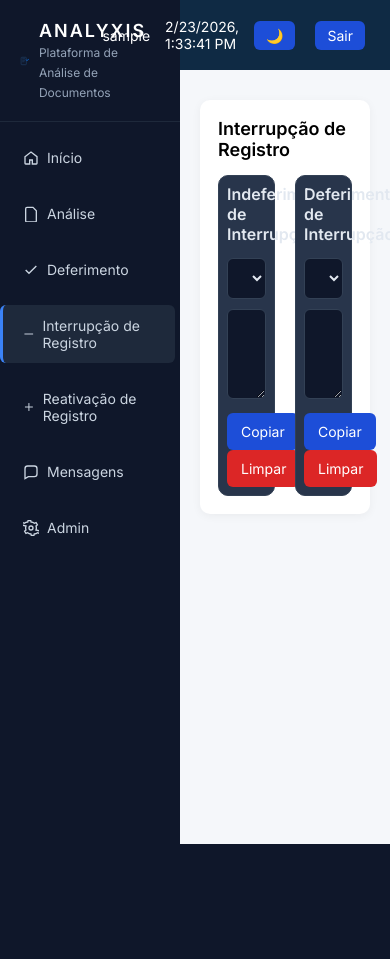
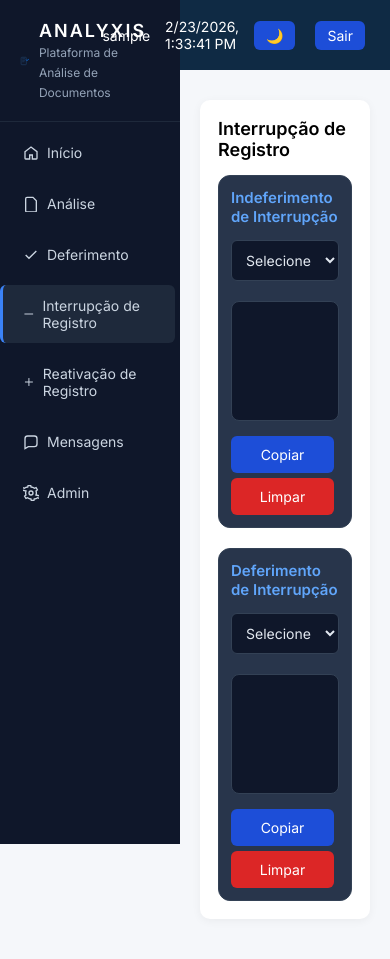
Before and after one commit to Merliink1/katlan-sistema, a Flask app: page /sistema in a window 390 px wide, after a click on "Interrupção de Registro"; the page is wider, and only the part inside the window is pictured. Before the commit the page ends 844 px from the top of that part, so only its background shows below. Run offline with Flask 3, Linux system fonts and the light colour scheme; the visitor is signed in with stand-in values (Sample User, id 1); data that the repository does not hold is empty; some libraries are stand-ins or nearby versions.

Commit message:
atualização do sistema

```diff
--- a/static/css/style.css
+++ b/static/css/style.css
@@ -9,9 +9,12 @@
 body{
     background:#f5f7fa;
     display:flex;
+    min-height:100vh;      /* 🔥 evita corte da tela */
+    overflow-x:hidden;     /* 🔥 evita scroll lateral bugado */
 }
+/* ================= TOPO ================= */
+/* ================= TOPO ================= */
 
-/* ================= TOPO ================= */
 .topo{
     position:fixed;
     top:0;
@@ -74,11 +83,15 @@ body{
     width:220px;
     height:100vh;
     background:#0f172a;
+
     display:flex;
     flex-direction:column;
-    gap:15px;
+    gap:10px;
+
+    overflow-y:auto; /* 🔥 evita cortar menu */
 }
 
+/* BOTÕES DO MENU */
 .menu-lateral button{
     display:flex;
     align-items:center;
@@ -184,13 +208,27 @@ input, select, textarea{
     border-radius:6px;
     border:1px solid #cbd5e1;
     font-size:14px;
+    transition:0.2s;
 }
 
+/* FOCO */
+input:focus,
+select:focus,
+textarea:focus{
+    outline:none;
+    border-color:#3b82f6;
+    box-shadow:0 0 0 2px rgba(59,130,246,0.2);
+}
+
+/* TEXTAREA PADRÃO */
 textarea{
-    min-height:150px;
+    min-height:120px; /* 🔥 menor pra não quebrar layout */
+    resize:vertical;
 }
 
 /* ================= BOTÕES ================= */
+
+/* ⚠️ manter apenas um padrão global */
 button{
     padding:10px 14px;
     border:none;
@@ -370,40 +418,58 @@ body.dark .menu-lateral{
 .btn-reset:hover{
     background:#64748b;
 }
-
-/* ================= CARD ================= */
+/* ================= CARD ANALISE ================= */
 
 .cardAnalise{
-    background:#28354b; /* suavizado */
+    background:#28354b;
     border:1px solid #334155;
-    border-radius:10px;
-    padding:8px;
+    border-radius:12px;
+    padding:12px;
     color:#e2e8f0;
+
+    display:flex;
+    flex-direction:column;
 }
 
-/* ================= TITULO ================= */
+/* ================= TOPO ================= */
 
 .card-topo{
     display:flex;
     justify-content:space-between;
     align-items:center;
-    margin-bottom:10px;
+    margin-bottom:12px;
 }
 
 .card-topo strong{
-    color:#60a5fa; /* azul mais leve */
+    color:#60a5fa;
+    font-size:14px;
 }
 
 /* ================= BOTÕES ================= */
 
-.card-topo .acoes button{
-    padding:5px 10px;
-    font-size:12px;
+.card-topo .acoes{
+    display:flex;
+    gap:8px;
 }
 
+.card-topo .acoes button{
+    padding:4px 10px;
+    font-size:12px;
+    border-radius:6px;
+}
+
+/* COPIAR */
+.btn-copiar{
+    background:#16a34a;
+}
 
 .btn-copiar:hover{
     background:#22c55e;
+}
+
+/* LIMPAR */
+.btn-limpar{
+    background:#dc2626;
 }
 
 .btn-limpar:hover{
@@ -415,15 +481,68 @@ body.dark .menu-lateral{
 .cardAnalise select,
 .cardAnalise textarea,
 .cardAnalise input{
-    background:#0f172a; /* mais leve que o anterior */
+    background:#0f172a;
     color:#e2e8f0;
     border:1px solid #334155;
+}
+
+/* ================= LINHA (DOCUMENTO + SELECT) ================= */
+
+.cardAnalise .item{
+    display:flex;
+    align-items:center;
+    gap:10px;
+    margin-bottom:8px;
+}
+
+/* LABEL */
+.cardAnalise .item label{
+    display:flex;
+    align-items:center;
+    gap:6px;
+
+    font-weight:600;
+    color:#94a3b8;
+    font-size:13px;
+
+    width:140px;
+    min-width:140px;
+}
+
+/* ÍCONE */
+.cardAnalise .item label svg{
+    width:14px;
+    height:14px;
+    stroke:#60a5fa;
+    fill:none;
+    stroke-width:2;
+}
+
+/* SELECT */
+.cardAnalise .item select{
+    flex:1;
+    min-width:0;
+
+    padding:5px 6px;
+    font-size:12px;
+
+    background:#0f172a;
+    border:1px solid #334155;
+    border-radius:6px;
+    color:#e2e8f0;
 }
 
 /* ================= TEXTAREA ================= */
 
 .cardAnalise textarea{
-    min-height:90px;
+    margin-top:10px;
+    min-height:110px;
+    resize:none;
+
+    background:#0f172a;
+    border:1px solid #334155;
+    border-radius:8px;
+    color:#e2e8f0;
 }
 
 /* ================= TAG ================= */
@@ -439,37 +558,12 @@ body.dark .menu-lateral{
     border-left:3px solid #3b82f6;
 }
 
+/* ================= LOGO MENU ================= */
 
-/* LOGO NO MENU */
 .logo-menu{
     display:flex;
     align-items:center;
     gap:10px;
-    padding:20px 15px;
-    border-bottom:1px solid #e1e4eb;
-}
-
-.logo-menu strong{
-    display:block;
-    font-size:16px;
-    color:#e2e8f0;
-}
-
-.logo-menu span{
-    font-size:12px;
-    color:#94a3b8;
-}
-
-/* modo escuro */
-body.dark .logo-menu{
-    border-bottom:1px solid #334155;
-}
-
-.menu-lateral{
-    overflow-y:auto;
-}
-
-.logo-menu{
     padding:20px;
     border-bottom:1px solid #1e293b;
 }
@@ -486,85 +580,14 @@ body.dark .logo-menu{
     color:#94a3b8;
 }
 
-/* TEXTO (Diploma, Histórico...) */
-.linha-campo label{
-    font-size:12px;
-    color:#6ea3d8;
-    min-width:110px;
-}
-
-/* SELECT */
-.linha-campo select{
-    flex:1;
-    padding:4px 6px;
-    font-size:12px;
-}
-
-.item{
-    display:flex;
-    align-items:center;
-    gap:8px;
-}
-
-
-.item label{
-    display:flex;
-    align-items:center;
-    gap:6px;
-
-    min-width:130px; /* 🔥 controla alinhamento */
-    font-size:13px;
-    color:#94a3b8;
-    font-weight:600;
-}
-
-.item select{
-    flex:1;
-    min-width:0; /* 🔥 evita quebra estranha */
-}
-
-
-.cardAnalise .item label{
-    font-weight:600;   /* deixa em negrito */
-    color:#94a3b8;     /* cinza suave (melhor que azul forte) */
-    font-size:13px;
-}
-
-.cardAnalise .item{
-    display:flex;
-    align-items:center;
-    gap:10px;
-}
-
-.cardAnalise .item label{
-    display:flex;
-    align-items:center;
-    gap:6px;
-    font-weight:600;
-    color:#94a3b8;
-    font-size:13px;
-    width: 140px;
-    min-width:140PX;
-}
-
-/* SVG */
-.cardAnalise .item label svg{
-    width:14px;
-    height:14px;
-    stroke:#60a5fa;
-    fill:none;
-    stroke-width:2;
-}
-
-/* SELECT */
-.cardAnalise select{
-    flex:1;
-    min-width:0;
+/* DARK */
+body.dark .logo-menu{
+    border-bottom:1px solid #334155;
 }
 
 /* ================= ANALISE UNICA ================= */
 
-/* GRID 3 COLUNAS */
+/* GRID */
 .grid-unica{
     display:grid;
     grid-template-columns:repeat(3, 1fr);
@@ -682,34 +692,70 @@ body.dark .logo-menu{
     stroke:#94a3b8;
     fill:none;
     stroke-width:1.8;
+    stroke-linecap:round;
+    stroke-linejoin:round;
 }
 
+/* ================= CORREÇÃO SIMULTANEA ================= */
+
+/* 🔥 ESSA LINHA AQUI É A MAIS IMPORTANTE */
 .grid-analise{
     display:grid;
-    grid-template-columns:repeat(3, minmax(360px,1fr));
-    gap:16px;
+    grid-template-columns:repeat(3, 1fr);
+    gap:18px;
 }
 
+/* garante que o card não estoure */
 .cardAnalise{
     width:100%;
-    min-width:0; /* 🔥 evita estourar grid */
+    min-width:0;
 }
 
 /* ================= GRID INTERRUPÇÃO ================= */
 
+/* ================= GRID INTERRUPÇÃO ================= */
+
 .grid-interrupcao{
-    display: grid;
-    grid-template-columns: 1fr 1fr; /* 🔥 duas colunas iguais */
-    gap: 20px;
-    width: 100%;
+    display:grid;
+    grid-template-columns:1fr 1fr;
+    gap:20px;
+    width:100%;
 }
 
-/* força os cards a respeitar o grid */
+/* garante que o card respeite o grid */
 .grid-interrupcao .cardAnalise{
-    width: 100%;
+    width:100%;
+    min-width:0;
 }
 
+/* TITULO */
 .cardAnalise h4{
-    margin-bottom: 14px;
-    font-weight: 600;
+    margin-bottom:14px;
+    font-weight:600;
+    font-size:15px;
+    color:#60a5fa;
 }
+
+/* SELECT */
+.grid-interrupcao select{
+    width:100%;
+    margin-bottom:10px;
+}
+
+/* TEXTAREA */
+.grid-interrupcao textarea{
+    min-height:120px;
+}
+
+/* BOTÕES */
+.grid-interrupcao button{
+    margin-top:5px;
+}
+
+/* ================= RESPONSIVO ================= */
+
+@media(max-width:900px){
+    .grid-interrupcao{
+        grid-template-columns:1fr;
+    }
+}
```
Also changed, not shown: other parts of static/css/style.css (+49 -35 lines).
